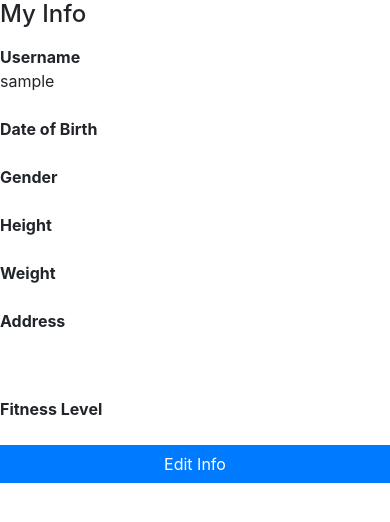
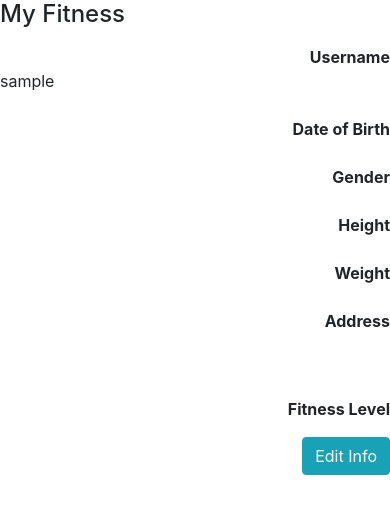
Before and after one commit to Harmony222/CS361_Kitty_Kontingent, a Flask app: page /display_info in a window 390 px wide. Shown: the part 56-578 px from the top of the page. Run offline with Flask 2, Linux system fonts and the light colour scheme; the visitor is signed in with stand-in values (Sample User, id 1); data comes from the database, SQL or seed files in the repository; both versions use the stored data as it was after the commit; some libraries are stand-ins or nearby versions.

Commit message:
Centered My Fitness page properly and changed some button colors.

```diff
--- a/templates/display_info.html
+++ b/templates/display_info.html
@@ -6,9 +6,18 @@
     $('[data-toggle="tooltip"]').tooltip()
   })
 </script>
+<style>
+  dt {
+    text-align: right;
+  }
+  dd button {
+    float: right;
+    white-space: nowrap;
+  }
+</style>
 
 {% if logged_in %}
-  <h4>My Info</h4>
+  <h4>My Fitness</h4>
   <dl class="row">
     <dd class="col-sm-4"></dd>
     <dt class="col-sm-2">Username</dt>
@@ -63,16 +72,17 @@
     <dd class="col-sm-2" data-toggle="tooltip" data-placement="right" title="Fitness level is based on the average number of hours per week you are physically active, in order to get a base level. This level is then adjusted based on your intensity when hiking and the average length of each hike.">{{user_fitness}}</dd>
     <dd class="col-sm-4"></dd>
 
-    <dd class="col-sm-4"></dd>
-    <button type="submit" onclick="window.location='/edit_info'" class="btn btn-primary col-sm-1" data-toggle="tooltip" data-placement="right" title="Edit your info to get trails personalized based on your location and physical fitness level.">Edit Info</button>
-    <dd class="col-sm-7"></dd>
+    <dd class="col-sm-6">
+      <button type="submit" onclick="window.location='/edit_info'" class="btn btn-info" data-toggle="tooltip" data-placement="right" title="Edit your info to get trails personalized based on your location and physical fitness level.">Edit Info</button>
+    </dd>
+    <dd class="col-sm-6"></dd>
   </dl>
   </div>
 {% else %}
   <div class="card-header text-center">
     <form action="/signup">
       <h4> Create an account to save your info!</h4>
-      <button type="submit" class="btn btn-primary" formaction="/signup">Create an account</button>
+      <button type="submit" class="btn btn-warning" formaction="/signup">Create an account</button>
     </form>
   </div>
 {% endif %}
--- a/templates/edit_info.html
+++ b/templates/edit_info.html
@@ -278,10 +278,10 @@
         </select>
       </div>
     </div>
-    <button type="submit" class="btn btn-primary">Submit Form</button>
+    <button type="submit" class="btn btn-info">Submit Form</button>
   {% else %}
     <h4> Create an account to save your info!</h4>
-    <button type="submit" class="btn btn-primary" action="/signup">Create an account</button>
+    <button type="submit" class="btn btn-warning" action="/signup">Create an account</button>
   {% endif %}
 </form>
 <br>
--- a/templates/fitness_values.html
+++ b/templates/fitness_values.html
@@ -102,10 +102,10 @@
       <dt class="col-sm-2">Fitness Level:</dt>
       <dd class="col-sm-2">{{user_fitness}} (out of 4)</dd>
     </dl>
-    <button type="submit" class="btn btn-primary" formaction="/find_trails" formmethod="POST">Find Personalized Trails</button>
-    <button type="submit" class="btn btn-primary">Re-Calculate Fitness Level</button>
+    <button type="submit" class="btn btn-info" formaction="/find_trails" formmethod="POST">Find Personalized Trails</button>
+    <button type="submit" class="btn btn-info">Re-Calculate Fitness Level</button>
   {% else %}
-    <button type="submit" class="btn btn-primary">Calculate Fitness Level</button>
+    <button type="submit" class="btn btn-info">Calculate Fitness Level</button>
   {% endif %}
 </form>
 {% endblock content %}
```
Also changed, not shown: app.db.
